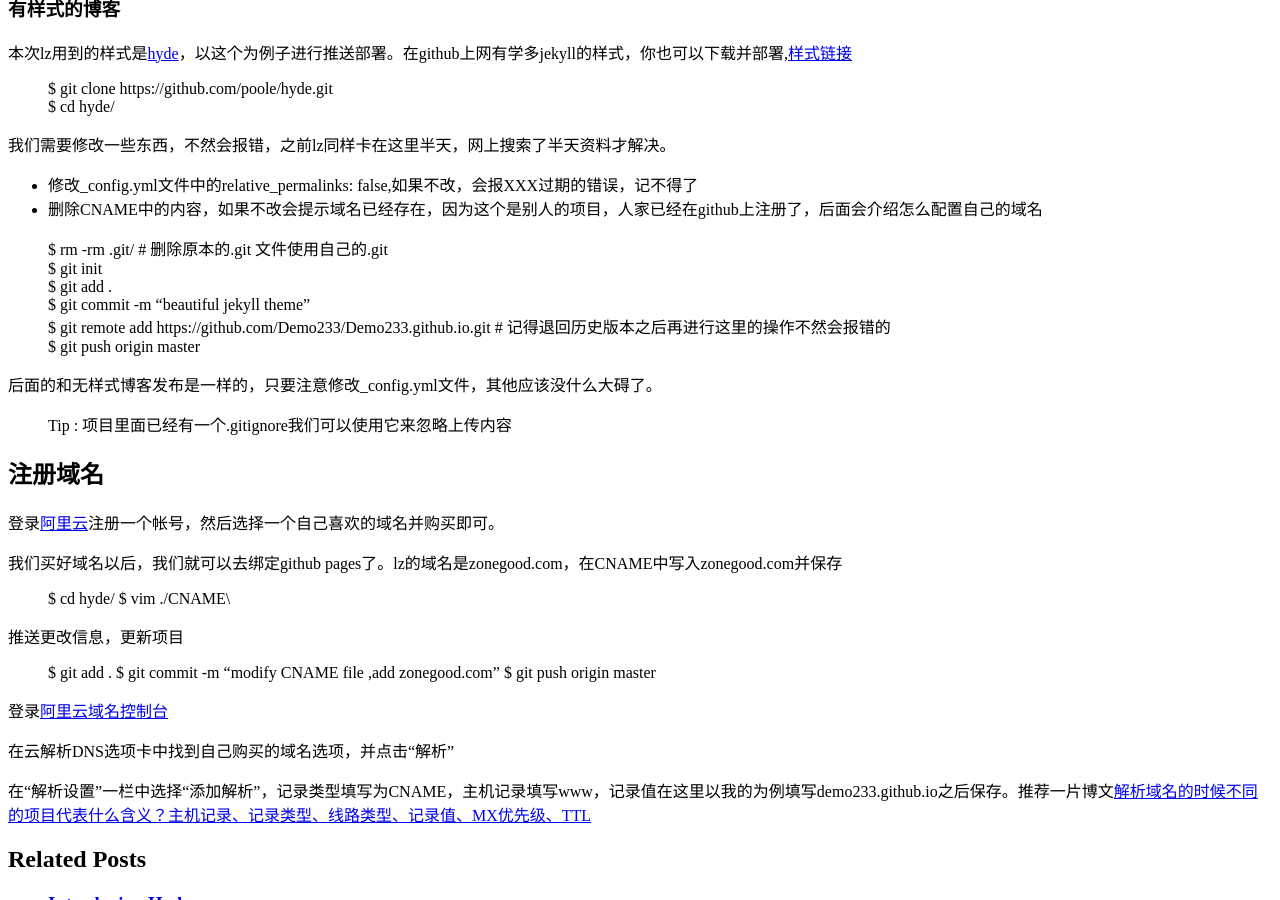
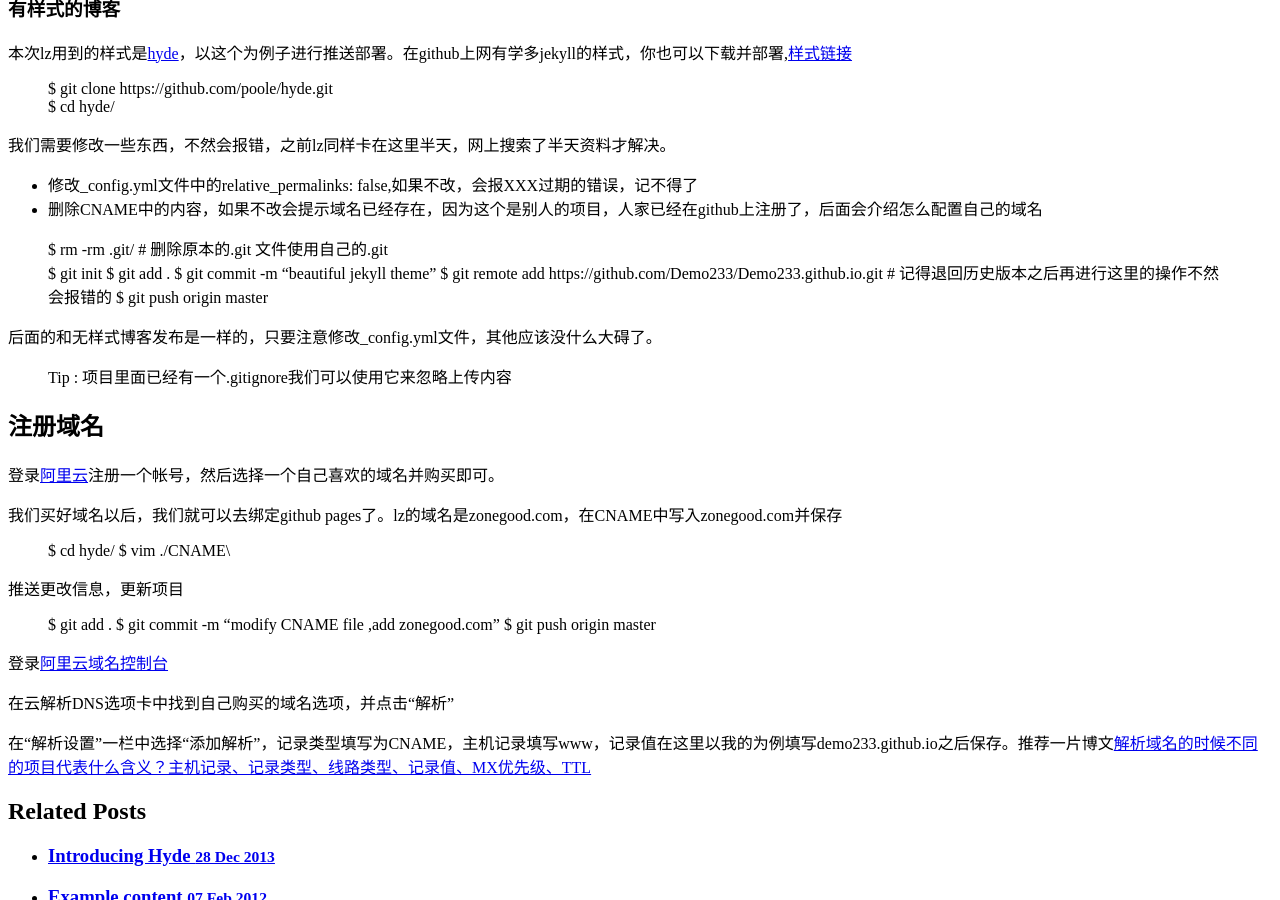
Before and after one commit to sihaiboli/Demo233.github.io, a Jekyll site: the page built from _posts/2017-7-20-github-jekyll-ubuntu-阿里云.md, in a window 1280 px wide and 900 px high, scrolled down 2760 px. Built offline with Jekyll 4.4.1, drawn with Linux system fonts in a browser that asks for light colours; Markdown is read by kramdown in place of the engine named in the settings.

Commit message:
modify No.1 blog

```diff
--- a/_posts/2017-7-20-github-jekyll-ubuntu-阿里云.md
+++ b/_posts/2017-7-20-github-jekyll-ubuntu-阿里云.md
@@ -145,10 +145,10 @@ $ cd hyde/
 * 删除CNAME中的内容，如果不改会提示域名已经存在，因为这个是别人的项目，人家已经在github上注册了，后面会介绍怎么配置自己的域名
 
 > $ rm -rm .git/ # 删除原本的.git 文件使用自己的.git\
-$ git init\
-$ git add .\
-$ git commit -m "beautiful jekyll theme"\
-$ git remote add https://github.com/Demo233/Demo233.github.io.git # 记得退回历史版本之后再进行这里的操作不然会报错的\
+$ git init
+$ git add .
+$ git commit -m "beautiful jekyll theme"
+$ git remote add https://github.com/Demo233/Demo233.github.io.git # 记得退回历史版本之后再进行这里的操作不然会报错的
 $ git push origin master
 
 后面的和无样式博客发布是一样的，只要注意修改_config.yml文件，其他应该没什么大碍了。
```
